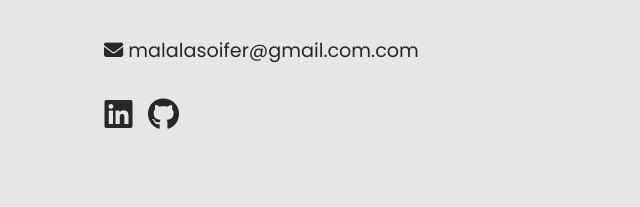
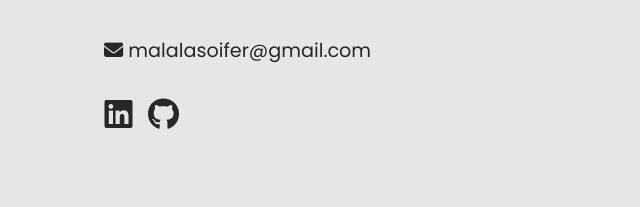
Before and after one commit to MaliSoi/ADA_Trabajo-Integrador, a website: page Index.html in a window 1280 px wide. Shown: the part 4074-4281 px from the top of the page, 0-640 px from the left. Drawn offline with Linux system fonts and the light colour scheme.

Commit message:
Agregar cambio Index.html

```diff
--- a/Index.html
+++ b/Index.html
@@ -189,7 +189,7 @@
                 <h2>Contactame</h2>
                 <h3>Malala Soifer</h3>
                 <p><i class="fas fa-map-marker-alt"></i> Buenos Aires, Argentina</p>
-                <p><i class="fas fa-envelope"></i> <a href="mailto:malalasoifer@gmail.com">malalasoifer@gmail.com.com</a></p>
+                <p><i class="fas fa-envelope"></i> <a href="mailto:malalasoifer@gmail.com">malalasoifer@gmail.com</a></p>
                 <div class="redes-sociales">
                     <a href="https://www.linkedin.com/in/malalasoifer/" target="_blank"><i class="fab fa-linkedin"></i></a>
                     <a href="https://github.com/MaliSoi" target="_blank"><i class="fab fa-github"></i></a>
```
